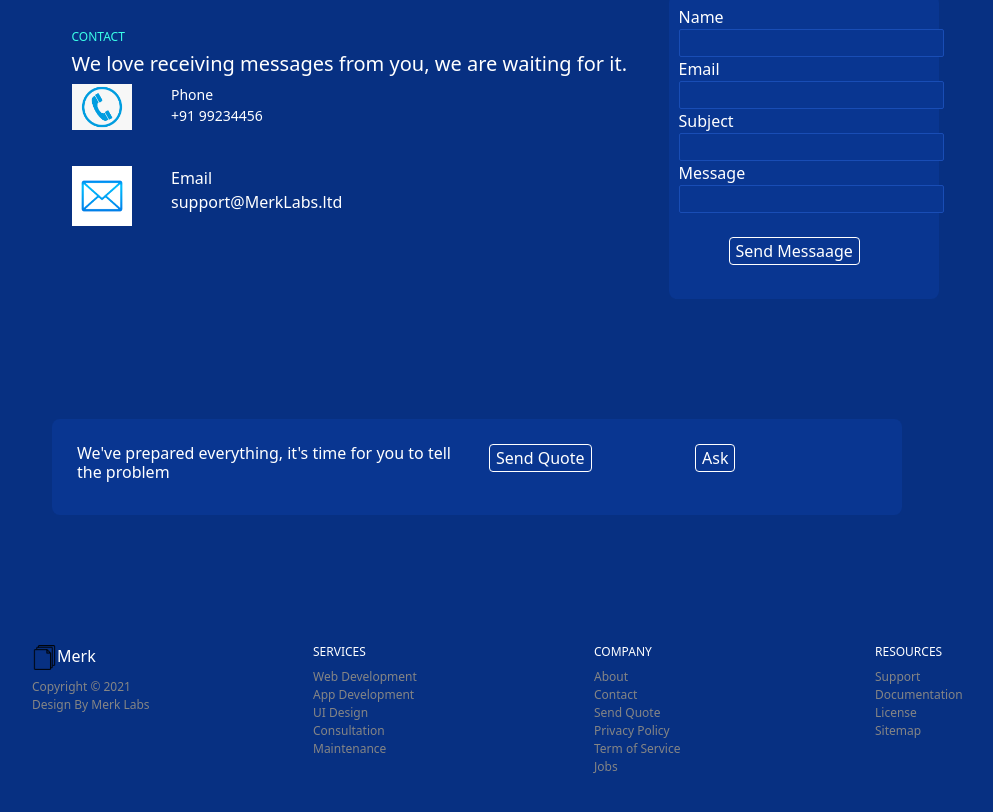
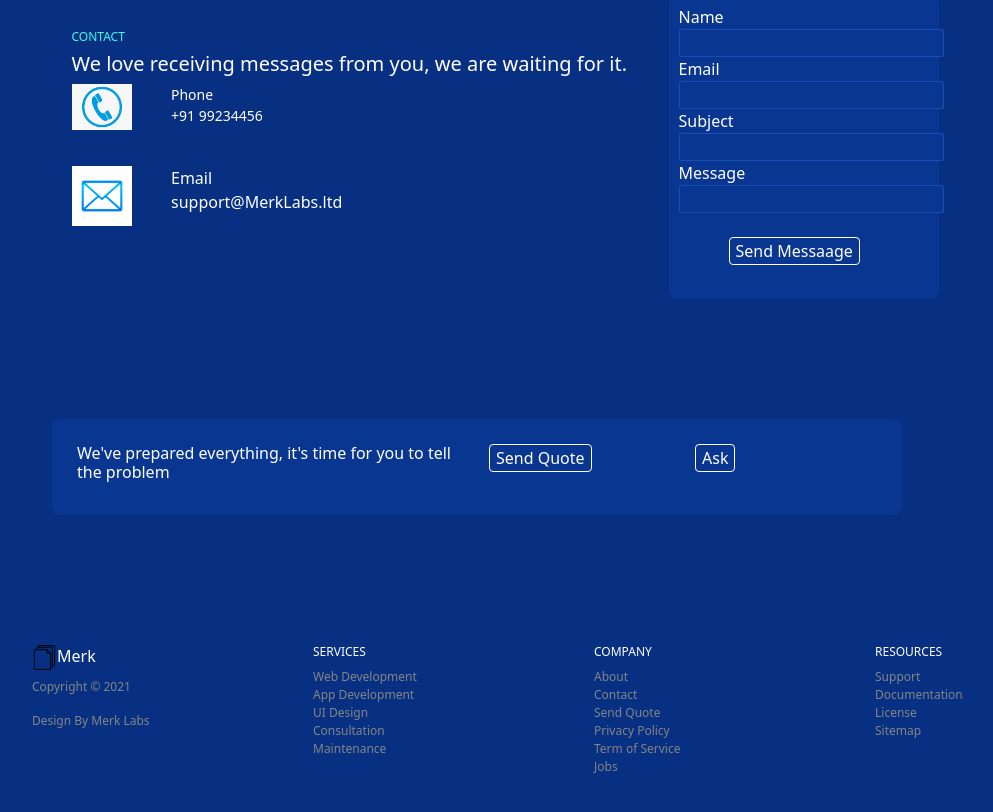
Before and after one commit to abhishekyadav798/figma, a React (Create React App) app: page / in a window 1280 px wide. Shown: the part 5781-6593 px from the top of the page, without its empty margins (88-1081 px from the left). Built offline with nearby package versions, Linux system fonts and the light colour scheme.

Commit message:
Update Footer.js

```diff
--- a/src/Footer.js
+++ b/src/Footer.js
@@ -15,9 +15,8 @@ function Footer () {
             <img src={Pages} style={{ width: '25px' }} alt="..."  />
             <span style={{ color: 'white' }}>Merk</span>
           </h6>
-          <a href="javascript:;">Copyright &#169; 2021</a>
-          <br />
-          <a href="javascript:;">Design By Merk Labs</a>
+          <p>Copyright &#169; 2021</p>
+          <p >Design By Merk Labs</p>
         </Col>
         <Col sm='4' md='3'>
           <h5 id='footer-heading-style'>SERVICES</h5>
```
